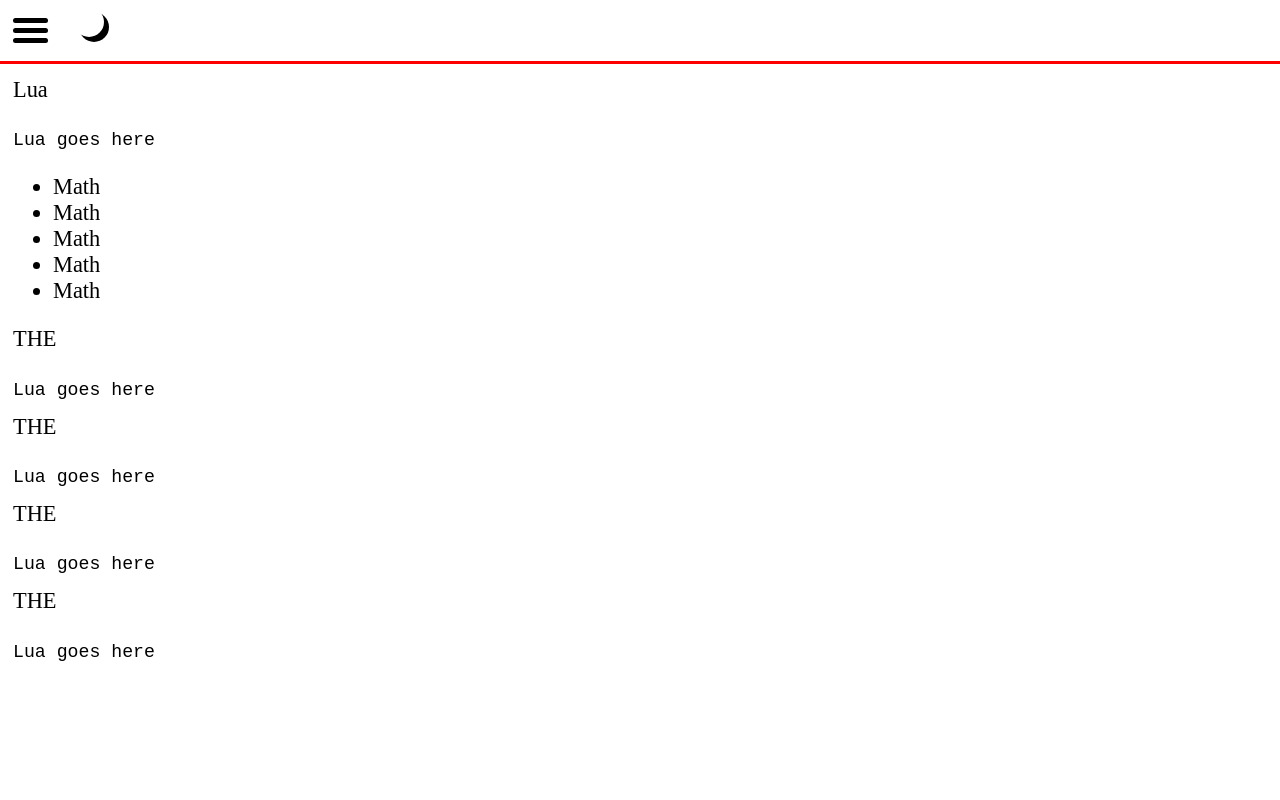
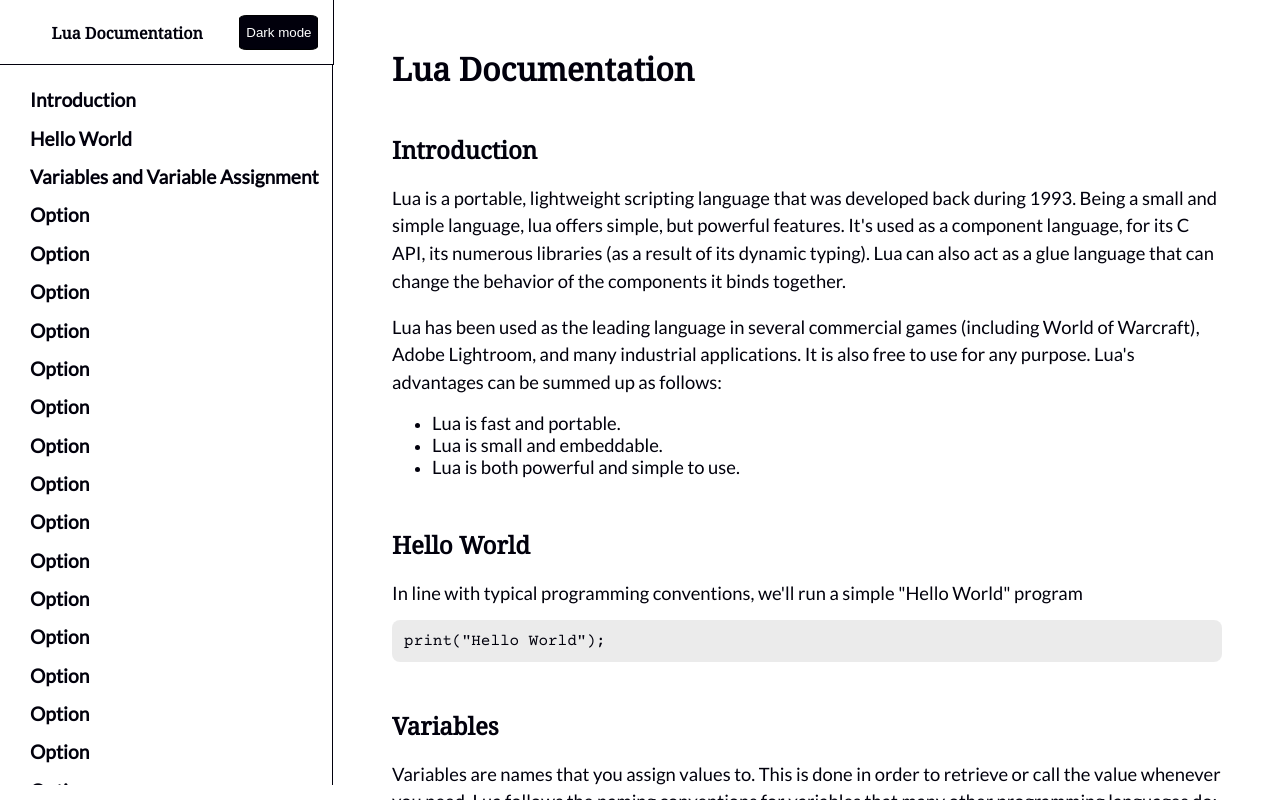
Before and after one commit to DrantDumani/Daily-Web-Projects-2020, a plain HTML site: page Day4_Technical_Doc_Page/index.html in a window 1280 px wide. Drawn offline with nearby package versions, Linux system fonts and the light colour scheme.

Commit message:
Added script.js. Finished page layout

```diff
--- a/Day4_Technical_Doc_Page/index.html
+++ b/Day4_Technical_Doc_Page/index.html
@@ -4,71 +4,97 @@
 	<title>Lua Documentation Page</title>
 	<meta charset="utf-8">
 	<meta name="viewport" content="width=device-width, initial-scale=1, shrink-to-fit=no">
-	<!--Insert font here-->
+	<link href="https://fonts.googleapis.com/css?family=Lato" rel="stylesheet">
+	<link href="https://fonts.googleapis.com/css2?family=Courier+Prime&display=swap" rel="stylesheet">
+	<link href="https://fonts.googleapis.com/css2?family=Noto+Serif&display=swap" rel="stylesheet">
 	<link rel="stylesheet" href="style.css">
 </head>
 <body>
-	<input type="checkbox" id="toggle">
-	<div id="doc-page">
-  <input type="checkbox" id="menu">
-  <nav>
-  	<div class="mobile-menu">
-	    <label id="hamburger-group" for="menu">
-	      <span class="hamburger-menu"></span>
-	      <span class="hamburger-menu"></span>
-	      <span class="hamburger-menu"></span>
-	    </label>
-	    <label id="light-toggle" for="toggle"></label>
-	    <header id="doc-topic">Lua on the Moon</header>
-	</div>
-		<!-- <header id="doc-topic">Lua on the Moon</header> -->
-		<ul id="nav-menu">
-			<li><a href="#" class="nav-link">Introduction</a></li>
-			<li><a href="#" class="nav-link">Hello World</a></li>
-			<li><a href="#" class="nav-link">Variables</a></li>
-			<li><a href="#" class="nav-link">Functions</a></li>
-			<li><a href="#" class="nav-link">Tables</a></li>
+	<nav id="navbar">
+		<input type="checkbox" id="menu-toggle">
+		<div class="header-flex">
+		    <label id="hamburger-group" for="menu-toggle">
+		      <span class="hamburger-icon"></span>
+		      <span class="hamburger-icon"></span>
+		      <span class="hamburger-icon"></span>
+		    </label>
+		    <header class="doc-topic">Lua Documentation</header>
+		    <button id="light-toggle" type="button">Dark mode</button>
+	    </div>
+		<ul class="nav-menu">
+			<a href="#Introduction" class="nav-link"><li>Introduction</li></a>
+			<a href="#Hello_World" class="nav-link"><li>Hello World</li></a>
+			<a href="#" class="nav-link"><li>Variables and Variable Assignment</li></a>
+			<a href="#" class="nav-link"><li>Option</li></a>
+			<a href="#" class="nav-link"><li>Option</li></a>
+			<a href="#" class="nav-link"><li>Option</li></a>
+			<a href="#" class="nav-link"><li>Option</li></a>
+			<a href="#" class="nav-link"><li>Option</li></a>
+			<a href="#" class="nav-link"><li>Option</li></a>
+			<a href="#" class="nav-link"><li>Option</li></a>
+			<a href="#" class="nav-link"><li>Option</li></a>
+			<a href="#" class="nav-link"><li>Option</li></a>
+			<a href="#" class="nav-link"><li>Option</li></a>
+			<a href="#" class="nav-link"><li>Option</li></a>
+			<a href="#" class="nav-link"><li>Option</li></a>
+			<a href="#" class="nav-link"><li>Option</li></a>
+			<a href="#" class="nav-link"><li>Option</li></a>
+			<a href="#" class="nav-link"><li>Option</li></a>
+			<a href="#" class="nav-link"><li>Option</li></a>
+			<a href="#" class="nav-link"><li>Last Cave</li></a>
 		</ul>
 	</nav>
 	<main id="main-doc">
-		<section class="main-section" id="">
-			<header>Lua</header>
-			<p></p>
+		<header class="doc-topic"><h1>Lua Documentation</h1></header>
+		<section class="main-section" id="Introduction">
+			<header><h2>Introduction</h2></header>
+			<p>Lua is a portable, lightweight scripting language that was developed back during 1993. Being a small and simple language, lua offers simple, but powerful features. It's used as a component language, for its C API, its numerous libraries (as a result of its dynamic typing). Lua can also act as a glue language that can change the behavior of the components it binds together.</p>
+			<p>Lua has been used as the leading language in several commercial games (including World of Warcraft), Adobe Lightroom, and many industrial applications. It is also free to use for any purpose. Lua's advantages can be summed up as follows:</p>
+			<ul>
+				<li><span>Lua is fast and portable.</span></li>
+				<li><span>Lua is small and embeddable.</span></li>
+				<li><span>Lua is both powerful and simple to use.</span></li>
+			</ul>
+		</section>
+		<section class="main-section" id="Hello_World">
+			<header><h2>Hello World</h2></header>
+			<p>In line with typical programming conventions, we'll run a simple "Hello World" program</p>
+			<pre class="prettyprint"><code class="language-lua">print("Hello World");</code></pre>
+		</section>
+		<section class="main-section" id="Variables">
+			<header><h2>Variables</h2></header>
+			<p>Variables are names that you assign values to. This is done in order to retrieve or call the value whenever you need. Lua follows the naming conventions for variables that many other programming languages do: Variables can start with underscores and letters, but they cannot have leading numbers. Variables also may not share the same name as special characters or reserved words in the lua language.</p>
+			<p>Declaring variables in lua is quite simple. You simply type the identifier, followed by a space, and equal sign which assigns the name to its value, and then the value itself. See the example below.</p>
+			<pre class="prettyprint"><code class="language-lua">planet = "Saturn"
+number = 4
+local x,y,z = 3, 2, 1</code></pre>
+			<p>The last line not only shows how multiple variable assignment is performed, it also uses the keyword "local". This is important when talking about scope, which we will cover in the next section.</p>
+			<p>Finally, variables can be assigned to any valid type as a value. You can even assign them to expressions. You don't need to assign any value to a variable upon declaring it. When this happens, Lua will treat said variable as nil.
+			<pre class="prettyprint lang-lua"><code>sum = 400 + 300
+print(sum) --returns 700
+local n
+print(n) --returns nil</code></pre>
+		</section>
+		<section class="main-section" id="Scope">
+			<header><h2>Scope</h2></header>
+			<p>When you declare a global variable in lua, it can be seen and accessed by all of its surrounding blocks, functions, and tables. This behavior can potentially lead to confusion, namespace pollution, and unintended errors. When working with several variables, it's best to declare them with the local keyword in order to lock them to their current chunk or block.</p>
 			<p></p>
 			<code>Lua goes here</code>
-			<ul>
-				<li>Math</li>
-				<li>Math</li>
-				<li>Math</li>
-				<li>Math</li>
-				<li>Math</li>
-			</ul>
 		</section>
-		<section class="main-section" id="">
-			<header>THE</header>
+		<section class="main-section" id="Functions">
+			<header><h2>Functions</h2></header>
 			<p></p>
 			<p></p>
 			<code>Lua goes here</code>
 		</section>
-		<section class="main-section" id="">
-			<header>THE</header>
-			<p></p>
-			<p></p>
-			<code>Lua goes here</code>
-		</section>
-		<section class="main-section" id="">
-			<header>THE</header>
-			<p></p>
-			<p></p>
-			<code>Lua goes here</code>
-		</section>
-		<section class="main-section" id="">
-			<header>THE</header>
+		<section class="main-section" id="Functions">
+			<header><h2>Functions the 2nd</h2></header>
 			<p></p>
 			<p></p>
 			<code>Lua goes here</code>
 		</section>
 	</main>
-	</div>
+	<script src="script.js"></script>
+	<script src="https://cdn.jsdelivr.net/gh/google/code-prettify@master/loader/run_prettify.js"></script>
 </body>
 </html>
--- /dev/null
+++ b/Day4_Technical_Doc_Page/script.js
@@ -0,0 +1,41 @@
+let bg_color = "#01000c";
+let color = "#fff";
+let button_text = "Light Mode"
+let light_theme = true;
+let old_bg, old_color, old_btext;
+
+let toggle = document.getElementById("light-toggle");
+let iconMap = document.body.querySelectorAll("span.hamburger-icon");
+let nav = document.body.querySelector("nav");
+let nav_menu = document.body.querySelector("ul.nav-menu");
+let theme = document.body.style;
+
+old_bg = theme.backgroundColor;
+old_color = theme.color;
+old_btext = toggle.textContent;
+
+toggle.onclick = function(){
+	if (light_theme){
+		toggle.textContent = button_text;
+		toggle.style.color = bg_color;
+		toggle.style.backgroundColor = color;
+		theme.backgroundColor = bg_color;
+		theme.color = color;
+		nav.style.borderColor = color;
+		nav_menu.style.borderColor = color;
+    	iconMap.forEach((_, i, arr) => arr[i].style.backgroundColor = color);
+    	light_theme = false;
+	}
+	else
+	{
+		toggle.textContent = old_btext;
+		toggle.style.color = color;
+		toggle.style.backgroundColor = bg_color;
+		theme.backgroundColor = old_color;
+		theme.color = old_color;
+		nav.style.borderColor = old_color;
+		nav_menu.style.borderColor = old_color;
+		iconMap.forEach((_, i, arr) => arr[i].style.backgroundColor = old_color);
+		light_theme = true;
+	}
+}
--- a/Day4_Technical_Doc_Page/style.css
+++ b/Day4_Technical_Doc_Page/style.css
@@ -1,114 +1,184 @@
-html, body {
-  height: 100%;
+body {
   margin: 0;
+  font-family: 'Lato', sans-serif;
+  background-color: #fff;
+  color: #01000c;
 }
 
-body {
-  font-size: 1.4em;
+#navbar {
+  position: fixed;
+  height: 65px;
+  width: 100%;
+  background-color: inherit;
+  border-bottom: 1.5px solid #01000c;
+  box-sizing: border-box;
+}
+
+#menu-toggle {
+  display: none;
+}
+
+.header-flex {
+  display: flex;
+  justify-content: space-between;
+  margin: 15px;
+}
+
+header {
+  font-family: 'Noto Serif', serif;
+  font-weight: 900;
+}
+
+h2 {
+  margin: 10px 0;
+}
+
+.doc-topic {
+  align-self: center;
+}
+
+#light-toggle {
+  color: #fff;
+  background-color: #01000c;
+  height: 35px;
+  border: 0.2px solid black;
+  border-radius: 10%;
+}
+
+#light-toggle:hover {
+  color: #01000c;
+  background-color: #fff;
+}
+
+.hamburger-icon {
+  display: block;
+  margin: 5px;
+  border-radius: 4px;
+  background-color: #01000c;
+  width: 35px;
+  height: 5px;
+  transition: 0.3s;
+}
+
+#menu-toggle:checked ~ .header-flex > #hamburger-group > .hamburger-icon:nth-child(1) {
+  transform: rotate(45deg) translate(2px, 12px);
+}
+
+#menu-toggle:checked ~ .header-flex > #hamburger-group > .hamburger-icon:nth-child(2) {
+  opacity: 0;
+}
+
+#menu-toggle:checked ~ .header-flex > #hamburger-group > .hamburger-icon:nth-child(3) {
+  transform: rotate(-45deg) translate(2px, -12px);
+}
+
+.nav-menu {
+  list-style-type: none;
+  background-color: inherit;
+  border-right: 1.5px solid #01000c;
+  width: 65%;
+  height: 90vh;
+  margin-top: 0;
+  padding: 8px 0 0px 9%;
+  font-weight: bold;
+  font-size: 1.2em;
+  position: relative;
+  left: -100%;
+  overflow-y: auto;
+  transition: left 0.3s ease-in;
+}
+
+#menu-toggle:checked ~ .nav-menu {
+  left: 0%;
+}
+
+.nav-link {
+  text-decoration: none;
+  color: inherit;
+}
+
+.nav-link:hover {
+  text-decoration: underline;
+}
+
+.nav-link > li {
+  margin: 0.8em 0;
+  padding-right: 0.2em;
+}
+
+.nav-link:last-child > li {
+  margin-bottom: 25vmin;
+}
+
+#main-doc {
+  padding: 65px 4.5% 65px 4.5%;
+}
+
+.main-section {
+  padding: 1.5vh 0;
+}
+
+p {
+  line-height: 1.5em;
+  margin-bottom: 10px;
+}
+
+p, span {
+    font-size: 1.15em;
+}
+
+pre {
+  border: none !important;
   overflow: hidden;
 }
 
-[type="checkbox"] {
-  display: none;
+code {
+  font-family: 'Courier Prime', monospace;
+  display: block;
+  background-color: rgba(230,230,230, 0.8);
+  padding: 12px;
+  border-radius: 0.5em;
+  overflow-x: auto;
 }
 
-.mobile-menu {
-  display: flex;
-  flex-direction: row;
-  align-items: center;
-  border-bottom: 3px solid red;
+@media (min-width: 1200px) {
+  body {
+    display: flex;
+    flex-direction: row;
+    overflow-y: hidden;
+  }
+
+  .hamburger-icon {
+    display: none;
+  }
+
+  #navbar {
+    position: static;
+    border-right: 1.5px solid #01000c;
+  }
+
+  .nav-menu {
+    position: static;
+    width: auto;
+    height: 90vh;
+    margin: 0;
+  }
+
+.nav-link:last-child > li {
+  margin-bottom: 0.80em;
+  }
+
+  #main-doc, #navbar, .nav-menu {
+    box-sizing: border-box;
+  }
+
+  #main-doc {
+    height: 100vh;
+    padding: 2% 4.5% 0 4.5%;
+    overflow-y: scroll;
+  }
+
+  .main-section:last-child {
+  padding-bottom: 40px;
+  }
 }
-
-.mobile-menu > *, #main-doc > * {
-  margin: 13px;
-}
-
-#menu:checked ~ nav #nav-menu {
-  left: 0;
-}
-
-#menu:checked ~ #main-doc,
-#menu:checked ~ nav header {
-  left: 41vw;
-}
-
-#toggle:checked ~ #doc-page {
-  background-color: #000;
-  color: #fff;
-}
-
-#toggle:checked ~ #doc-page > nav > .mobile-menu > #light-toggle
-{
-  background-color: #fff;
-  margin-top: 8px;
-}
-
-#doc-page {
-  height: 100%;
-  overflow-y: auto;
-  overflow-x: hidden;
-}
-
-#doc-topic {
-	display: none;
-}
-
-#nav-menu {
-  margin: 0;
-  position: absolute;
-  padding: 0;
-  width: 40vw;
-  height: 100vh;
-  left: -41vw;
-  border-right: 3px solid black;
-}
-
-#nav-menu > * {
-  padding: 8px;
-}
-
-#main-doc {
-  width: 100%;
-  position: relative;
-}
-
-#hamburger-group {
-	top: 15px;
-	left: 8px;
-	cursor: pointer;
-}
-
-#light-toggle {
-  margin-top: -5px;
-  border-radius: 50%;
-  /*background-color: red;*/
-  width: 30px;
-  height: 30px;
-  box-shadow: 5px 5px 0 0 #000;
-}
-
-.hamburger-menu {
-  display: block;
-  margin: 5px 0;
-  border-radius: 4px;
-  background-color: #000;
-  width: 35px;
-  height: 5px;
-  transition: transform 0.3s ease-out, opacity 0.5s ease-out;
-}
-
-#toggle:checked ~ #doc-page > nav > .mobile-menu > #hamburger-group > .hamburger-menu {
-  background-color: #fff;
-}
-
-#menu:checked ~ nav #hamburger-group > .hamburger-menu:nth-child(1) {
-  transform: rotate(45deg) translate(2px, 12px);
-}
-
-#menu:checked ~ nav #hamburger-group > .hamburger-menu:nth-child(2) {
-  opacity: 0;
-}
-
-#menu:checked ~ nav #hamburger-group > .hamburger-menu:nth-child(3) {
-  transform: rotate(-45deg) translate(2px, -12px);
-}
```
